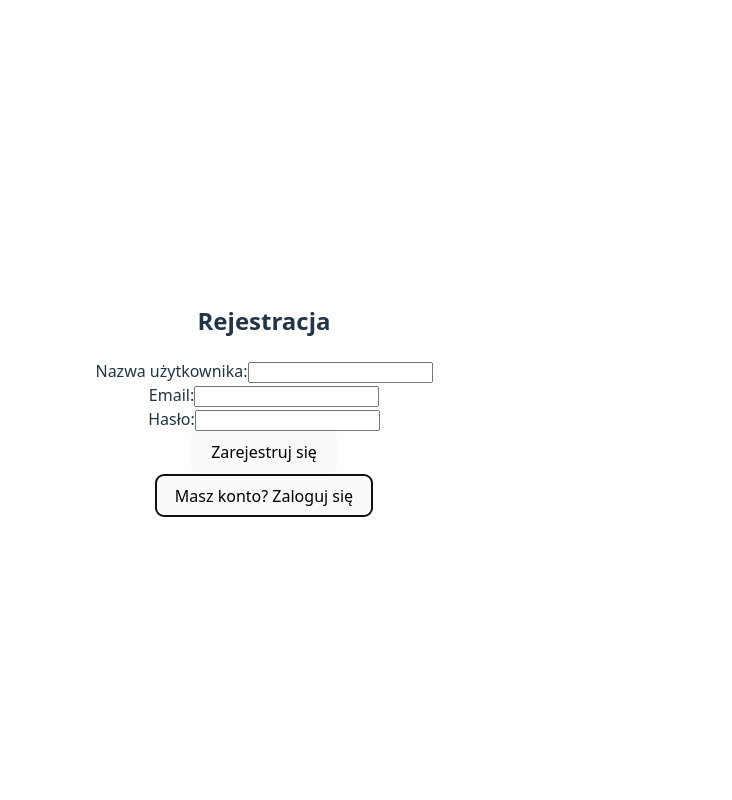
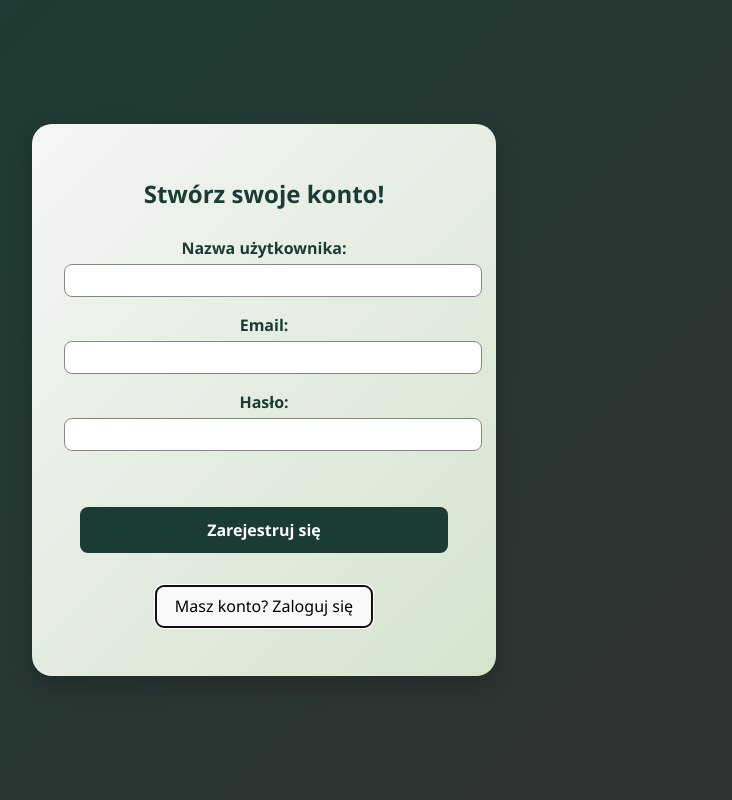
Before and after one commit to Hvlikk/PUI_project, a React (Vite) app: page /user in a window 1280 px wide. Both pictures are taken after a click on the button "Nie masz konta? Zarejestruj się". Shown: the whole page, without its empty margins (376-1108 px from the left). Built offline with nearby package versions, Linux system fonts and the light colour scheme.

Commit message:
changed styles & form adjustments

```diff
--- a/src/pages/LoginRegister/LoginRegister.jsx
+++ b/src/pages/LoginRegister/LoginRegister.jsx
@@ -64,7 +64,7 @@ export default function LoginRegister() {
     <div className="login-section">
       <div className="login-wrapper">
         <div style={{ maxWidth: 400, margin: 'auto' }}>
-          <h2>{isRegistering ? 'Rejestracja' : 'Logowanie'}</h2>
+          <h2>{isRegistering ? 'Stwórz swoje konto!' : 'Masz konto? Zaloguj się!'}</h2>
           <form onSubmit={handleSubmit}>
             <label>
               Nazwa użytkownika:
@@ -78,8 +78,8 @@ export default function LoginRegister() {
                 onChange={handleChange}
               />
             </label>
-            <br />
             {isRegistering && (
+            <div className="form-group">
               <label>
                 Email:
                 <input
@@ -90,8 +90,8 @@ export default function LoginRegister() {
                   onChange={handleChange}
                 />
               </label>
-            )}
-            <br />
+            </div>
+          )}
             <label>
               Hasło:
               <input
@@ -104,7 +104,7 @@ export default function LoginRegister() {
               />
             </label>
             <br />
-            <button type="submit" disabled={loading}>
+            <button type="submit" disabled={loading} className='formbutton'>
               {loading
                 ? isRegistering
                   ? 'Rejestruję...'
@@ -115,7 +115,7 @@ export default function LoginRegister() {
             </button>
           </form>
           {message && <p>{message}</p>}
-          <button onClick={toggleForm}>
+          <button onClick={toggleForm} className='formbutton'>
             {isRegistering ? 'Masz konto? Zaloguj się' : 'Nie masz konta? Zarejestruj się'}
           </button>
         </div>
--- a/src/pages/LoginRegister/LoginRegister.scss
+++ b/src/pages/LoginRegister/LoginRegister.scss
@@ -1,11 +1,109 @@
+// LoginRegister.scss
+
+$dark-gradient-start: #1a3c34;
+$dark-gradient-end: #333;
+$light-gradient-start: #f5f5f5;
+$light-gradient-end: #d3e4cd;
+$hover-bg: #4CAF50;
+$gray: #888;
+
 .login-section {
-    display: flex;
-    align-items: center;
-    justify-content: center;
-    min-height: 100vh;
-    width: 100%;
+  height: 100vh;
+  display: flex;
+  justify-content: center;
+  align-items: center;
+  background: linear-gradient(135deg, $dark-gradient-start, $dark-gradient-end);
+  font-family: 'Segoe UI', Tahoma, Geneva, Verdana, sans-serif;
 }
 
 .login-wrapper {
-    padding: 40px;
+  background: linear-gradient(135deg, $light-gradient-start, $light-gradient-end);
+  padding: 2rem;
+  border-radius: 20px;
+  box-shadow: 0 10px 25px rgba(0, 0, 0, 0.2);
+  width: 100%;
+  max-width: 400px;
+  transition: all 0.3s ease-in-out;
+
+  h2 {
+    text-align: center;
+    color: $dark-gradient-start;
+    margin-bottom: 1.5rem;
+  }
+
+  form {
+    display: flex;
+    flex-direction: column;
+
+    label {
+      margin-bottom: 1rem;
+      color: $dark-gradient-start;
+      font-weight: bold;
+
+      input {
+        width: 100%;
+        padding: 0.5rem;
+        border: 1px solid $gray;
+        border-radius: 8px;
+        margin-top: 0.25rem;
+        transition: border 0.3s;
+
+        &:focus {
+          outline: none;
+          border-color: $hover-bg;
+        }
+      }
+    }
+
+    button[type="submit"] {
+      background-color: $dark-gradient-start;
+      color: white;
+      padding: 0.75rem;
+      border: none;
+      border-radius: 8px;
+      cursor: pointer;
+      margin-top: 1rem;
+      font-weight: bold;
+      transition: background-color 0.3s ease;
+
+      &:hover {
+        background-color: $hover-bg;
+      }
+
+      &:disabled {
+        background-color: $gray;
+        cursor: not-allowed;
+      }
+    }
+  }
+
+  p {
+    margin-top: 1rem;
+    text-align: center;
+    color: $dark-gradient-start;
+    font-weight: 500;
+  }
+
+  > button {
+    background: none;
+    border: none;
+    color: $dark-gradient-start;
+    margin-top: 1rem;
+    text-decoration: underline;
+    cursor: pointer;
+    font-size: 0.9rem;
+    transition: color 0.3s;
+
+    &:hover {
+      color: $hover-bg;
+    }
+  }
 }
+
+.form-group {
+    margin-bottom: 1rem;
+  }
+
+  .formbutton {
+    margin: 16px;
+  }
```
